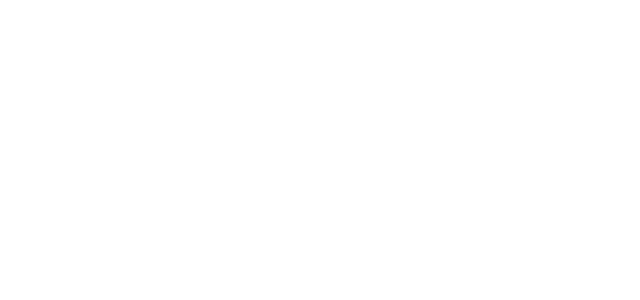
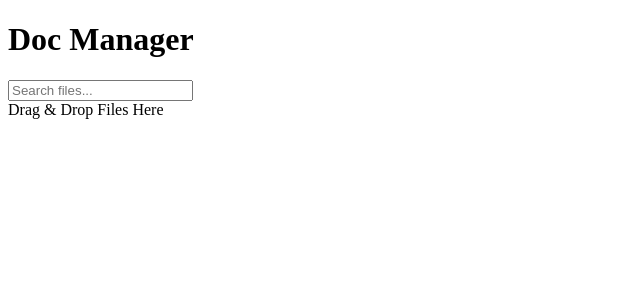
Before and after one commit to nipuninduwaraedu/doc-manager, a React (Vite) app in the folder client/: page / in a window 1280 px wide. Shown: the top 300 px of the page, without its empty margins (0-640 px from the left). Built offline with nearby package versions, Linux system fonts and the light colour scheme.

Commit message:
feat :  craete Home page and search bar and  main.jsx and add global css import into main.jsx

```diff
--- a/client/src/App.jsx
+++ b/client/src/App.jsx
@@ -1,13 +1,6 @@
-import { useState } from 'react'
+import Home from "./pages/Home";
+import "./styles/global.css";
 
-function App() {
-
-
-  return (
-    <>
-
-    </>
-  )
+export default function App() {
+  return <Home />;
 }
-
-export default App
--- a/client/src/components/SearchBar.jsx
+++ b/client/src/components/SearchBar.jsx
@@ -0,0 +1,8 @@
+export default function SearchBar({ setSearch }) {
+  return (
+    <input
+      placeholder="Search files..."
+      onChange={(e) => setSearch(e.target.value)}
+    />
+  );
+}
--- a/client/src/main.jsx
+++ b/client/src/main.jsx
@@ -1,6 +1,7 @@
 import { StrictMode } from 'react'
 import { createRoot } from 'react-dom/client'
 import App from './App.jsx'
+import "./styles/global.css";
 
 createRoot(document.getElementById('root')).render(
   <StrictMode>
--- a/client/src/pages/Home.jsx
+++ b/client/src/pages/Home.jsx
@@ -0,0 +1,24 @@
+import { useState } from "react";
+import { useFiles } from "../hooks/useFiles";
+import UploadBox from "../components/UploadBox";
+import FileList from "../components/FileList";
+import SearchBar from "../components/SearchBar";
+
+export default function Home() {
+  const { files, loadFiles } = useFiles();
+  const [search, setSearch] = useState("");
+
+  const filtered = files.filter((f) =>
+    f.name.toLowerCase().includes(search.toLowerCase()),
+  );
+
+  return (
+    <div>
+      <h1> Doc Manager</h1>
+
+      <SearchBar setSearch={setSearch} />
+      <UploadBox onUpload={loadFiles} />
+      <FileList files={filtered} />
+    </div>
+  );
+}
```
